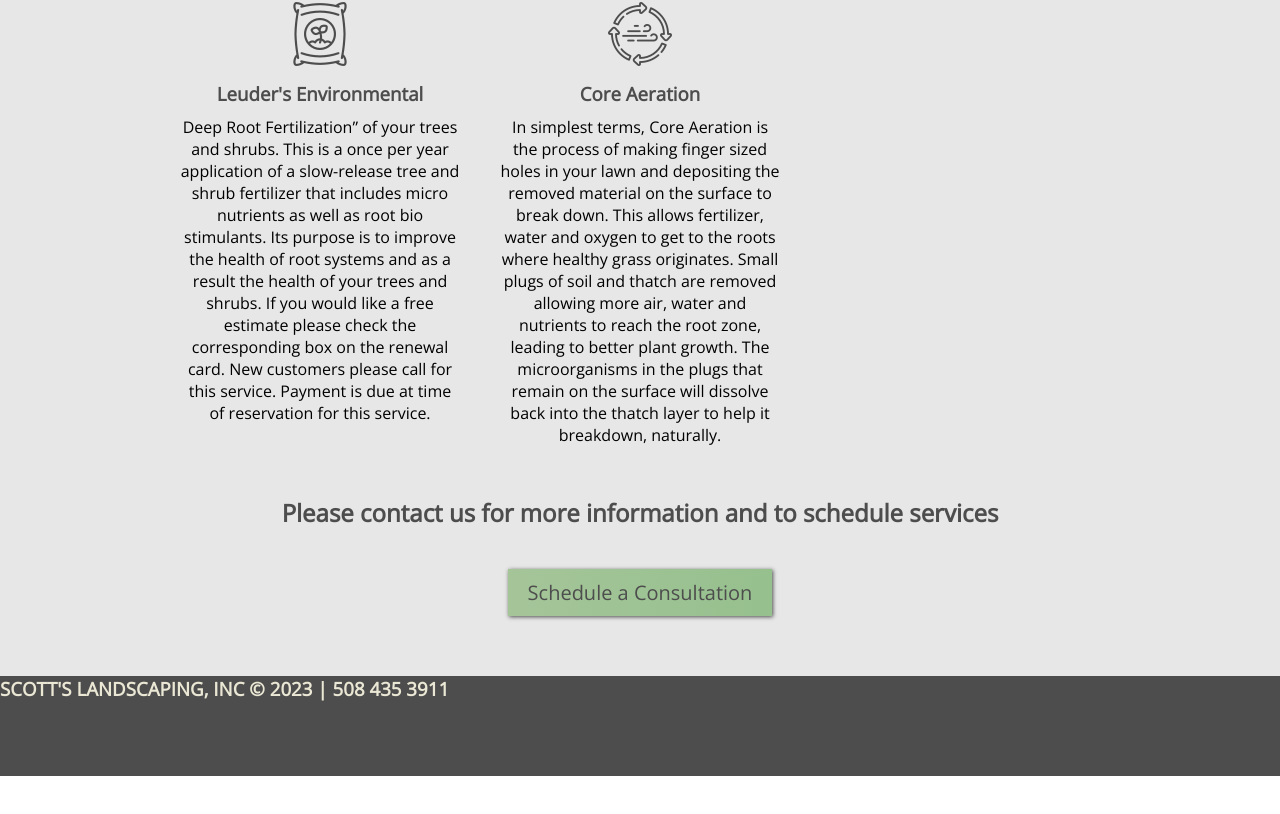
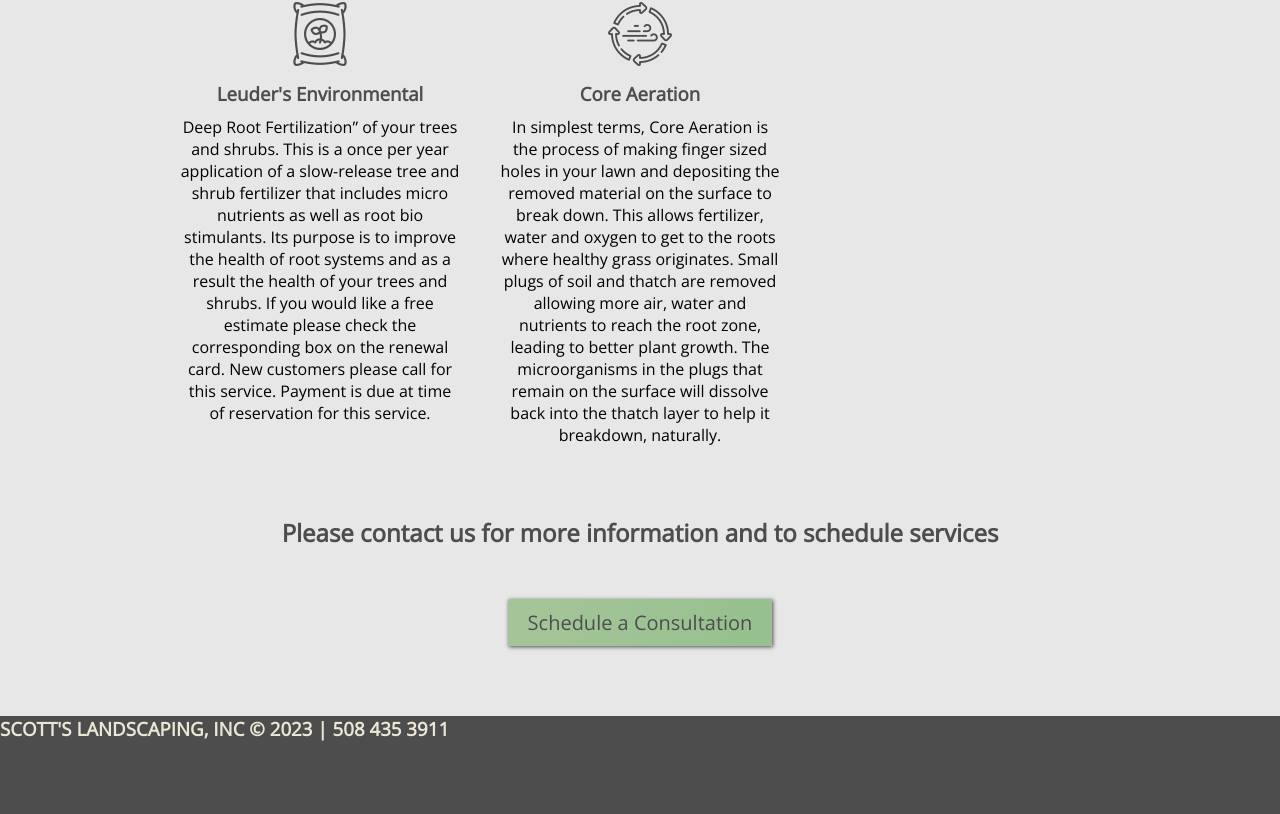
Before and after one commit to cbowman422/scottslandscaping, a React (Create React App) app: page /services in a window 1280 px wide. Shown: the part 1419-2233 px from the top of the page. Before the commit the page ends 2195 px from the top, so only its background shows below. Built offline with nearby package versions, Linux system fonts and the light colour scheme.

Commit message:
rake icon update

```diff
--- a/src/css/Services.css
+++ b/src/css/Services.css
@@ -40,7 +40,7 @@ align-items: center;
 
 .services-a-header{
   color: var(--black);
-  margin: 30px 0 0 0;
+  margin: 50px 0 0 0;
   text-align: center;
   padding: 0 10px;
   font-size: 24px;
@@ -55,7 +55,7 @@ align-items: center;
   box-shadow: 1px 1px 4px var(--black);
   transition: var(--transition);
   text-decoration: none;
-  margin: 40px;
+  margin: 50px 40px 50px 40px;
 }
 
 
--- a/src/pages/Services.js
+++ b/src/pages/Services.js
@@ -32,7 +32,7 @@ const Services = () => {
           {
             return (
               <div className="services-content" key={serviceMapId}>
-                <img src={servicesMap.icon} alt="service-image" />
+                <img src={servicesMap.icon} alt={servicesMap.icon} />
                 <h3> {servicesMap.name} </h3>
                 <p> {servicesMap.description} </p>
               </div>
```
Also changed, not shown: public/iconsPublic/rake.png.
